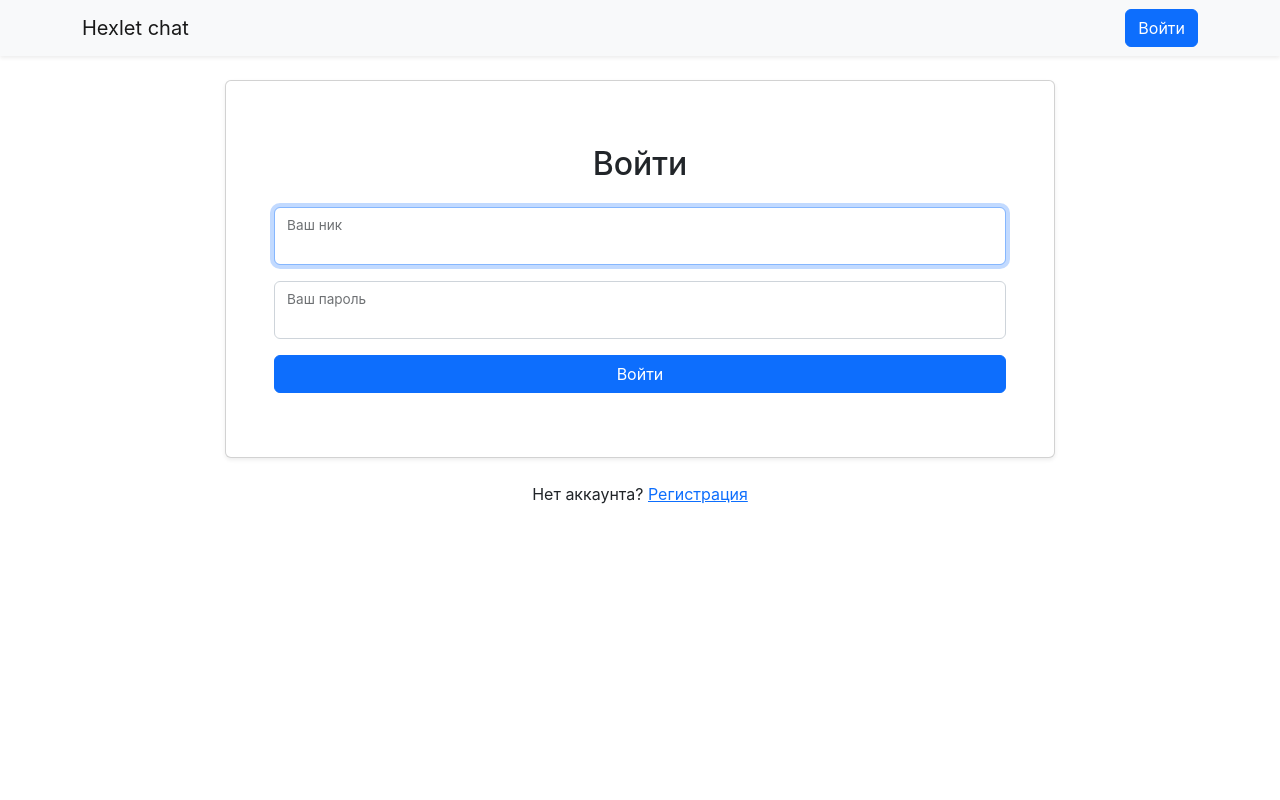
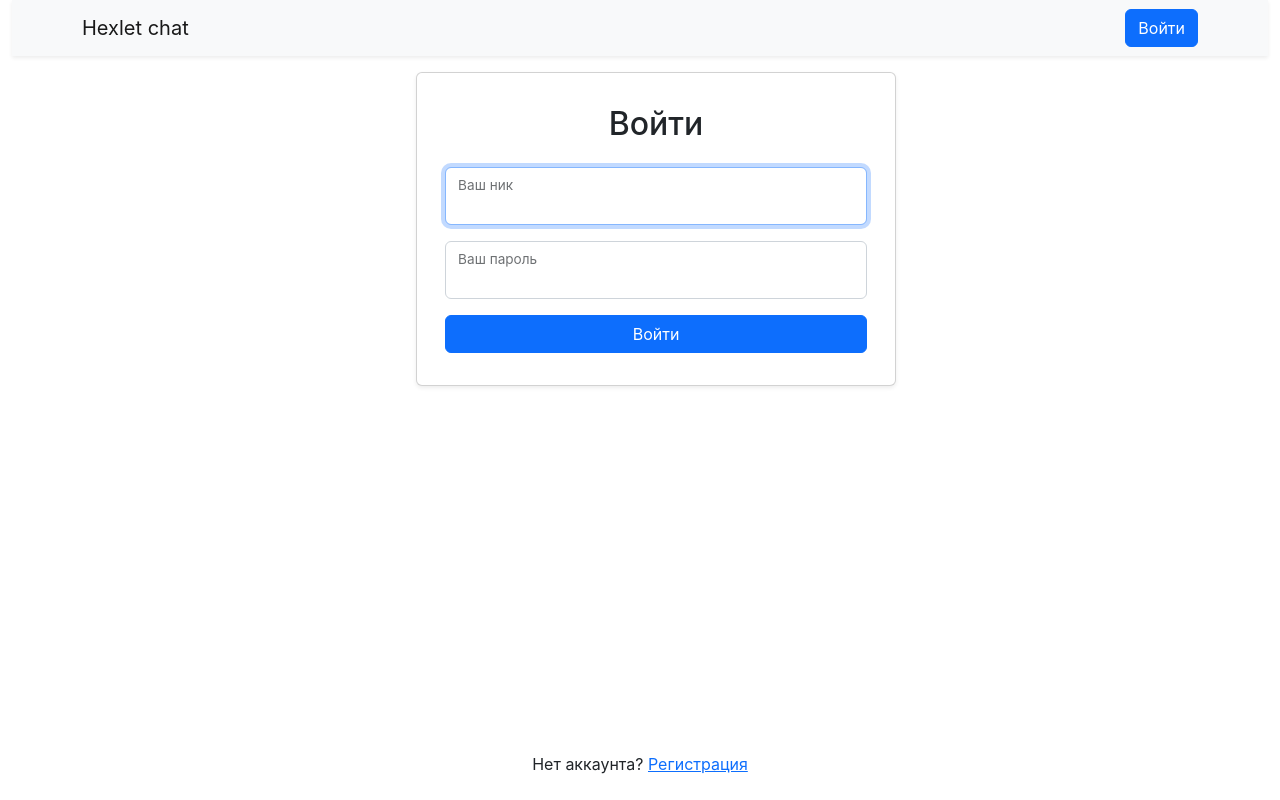
Before and after one commit to niramov/Chat-Slack, a React (Create React App) app in the folder frontend/: page /login in a window 1280 px wide. Built offline with nearby package versions, Linux system fonts and the light colour scheme; no server answers.

Commit message:
small fixes

```diff
--- a/frontend/src/components/Channels.jsx
+++ b/frontend/src/components/Channels.jsx
@@ -78,7 +78,7 @@ const Channels = () => {
   };
 
   return (
-    <Col className='col-4 col-md-2 border-end px-0 bg-light flex-column d-flex'>
+    <Col className='col-4 col-md-3 border-end px-0 bg-light flex-column d-flex'>
       <div className='d-flex mt-1 justify-content-between mb-2 ps-4 pe-2 p-4'>
         <b>{t('channel.channels')}</b>
         <Button
--- a/frontend/src/components/Layout.jsx
+++ b/frontend/src/components/Layout.jsx
@@ -13,7 +13,7 @@ const Layout = () => {
     navigate('login');
   };
   return (
-    <>
+    <div className='container-fluid d-flex flex-column vh-100'>
       <Navbar bg='light' expand='lg' className='shadow-sm'>
         <Container>
           <Navbar.Brand href='/'>{t('nav.logo')}</Navbar.Brand>
@@ -26,7 +26,7 @@ const Layout = () => {
         </Container>
       </Navbar>
       <Outlet />
-    </>
+    </div>
   );
 };
 
--- a/frontend/src/components/SignInPage.jsx
+++ b/frontend/src/components/SignInPage.jsx
@@ -1,7 +1,7 @@
 import React, { useState, useRef, useEffect } from 'react';
 import { useFormik } from 'formik';
 import * as Yup from 'yup';
-import { Button, Form } from 'react-bootstrap';
+import { Button, Form, Container, Card, Row } from 'react-bootstrap';
 import { Link, useNavigate, useLocation } from 'react-router-dom';
 import axios from 'axios';
 import routes from '../routes/routes.js';
@@ -36,12 +36,11 @@ const LoginPage = () => {
         navigate('/');
       } catch (error) {
         if (error.isAxiosError && error.response.status === 401) {
-          console.log('error!!!');
           setAuthFailed(true);
           auth.logOut();
           return false;
         }
-        // throw error;
+        throw error;
       }
     },
   });
@@ -51,11 +50,11 @@ const LoginPage = () => {
   const { handleSubmit, handleChange, values, touched, errors } = formik;
 
   return (
-    <div className='container-fluid h-100 mt-4'>
-      <div className='row justify-content-center align-content-center h-100'>
-        <div className='col-12 col-md-8 col-xxl-6'>
-          <div className='card shadow-sm'>
-            <div className='card-body row p-5'>
+    <>
+      <Container fluid className='h-100 m-3'>
+        <Row className='justify-content-center align-items-center h100'>
+          <Card style={{ width: '30rem' }} className='text-center shadow-sm'>
+            <Card.Body className='row'>
               <Form className='form-container mt-3 mt-mb-0' onSubmit={handleSubmit}>
                 <h2 className='text-center mb-4'>{t('login.enter')}</h2>
                 <Form.Group className='form-floating mb-3'>
@@ -87,16 +86,16 @@ const LoginPage = () => {
                   Войти
                 </Button>
               </Form>
-            </div>
-          </div>
-        </div>
-      </div>
+            </Card.Body>
+          </Card>
+        </Row>
+      </Container>
       <div className='card-footer p-4'>
         <div className='text-center'>
           <span>{t('login.noAccount')}</span> <Link to='/signup'>{t('login.register')}</Link>
         </div>
       </div>
-    </div>
+    </>
   );
 };
 
--- a/frontend/src/components/chat/Body.jsx
+++ b/frontend/src/components/chat/Body.jsx
@@ -1,4 +1,4 @@
-import React, { useEffect } from 'react';
+import React from 'react';
 import { useSelector } from 'react-redux';
 import { getCurrentChannelMessages } from '../../store/selectors';
 
--- a/frontend/src/contexts/authContext.js
+++ b/frontend/src/contexts/authContext.js
@@ -19,7 +19,7 @@ const AuthProvider = ({ children }) => {
 
   const getUserName = () => {
     const userName = JSON.parse(localStorage.getItem('userId'));
-    return userName.username;
+    return userName?.username;
   };
 
   return (
--- a/frontend/src/utils/getAuthHeader.js
+++ b/frontend/src/utils/getAuthHeader.js
@@ -1,8 +1,8 @@
 const getAuthHeader = () => {
   const user = JSON.parse(localStorage.getItem('userId'));
 
-  if (user && user.token) {
-    return { Authorization: `Bearer ${user.token}` };
+  if (user && user?.token) {
+    return { Authorization: `Bearer ${user?.token}` };
   }
   return {};
 };
```
Also changed, not shown: 2 other files (tests, documents, lock files or other folders).
